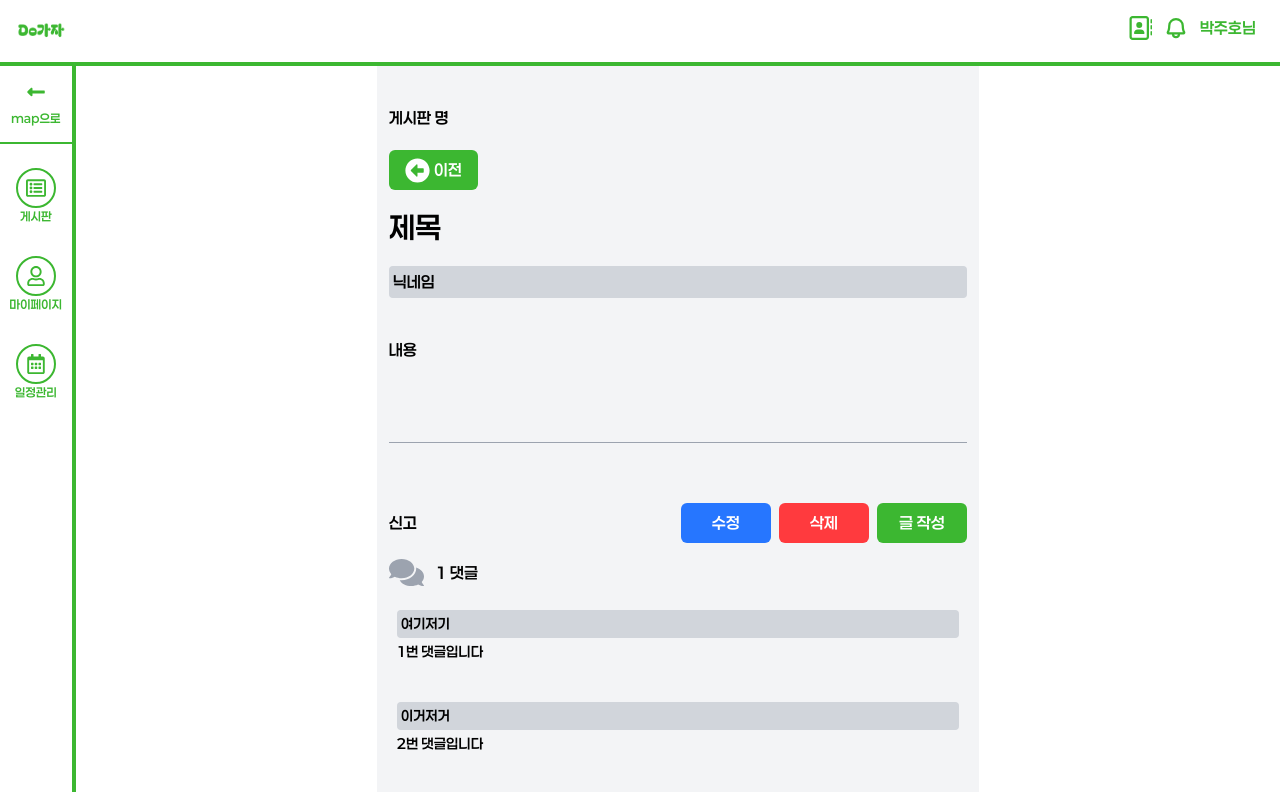
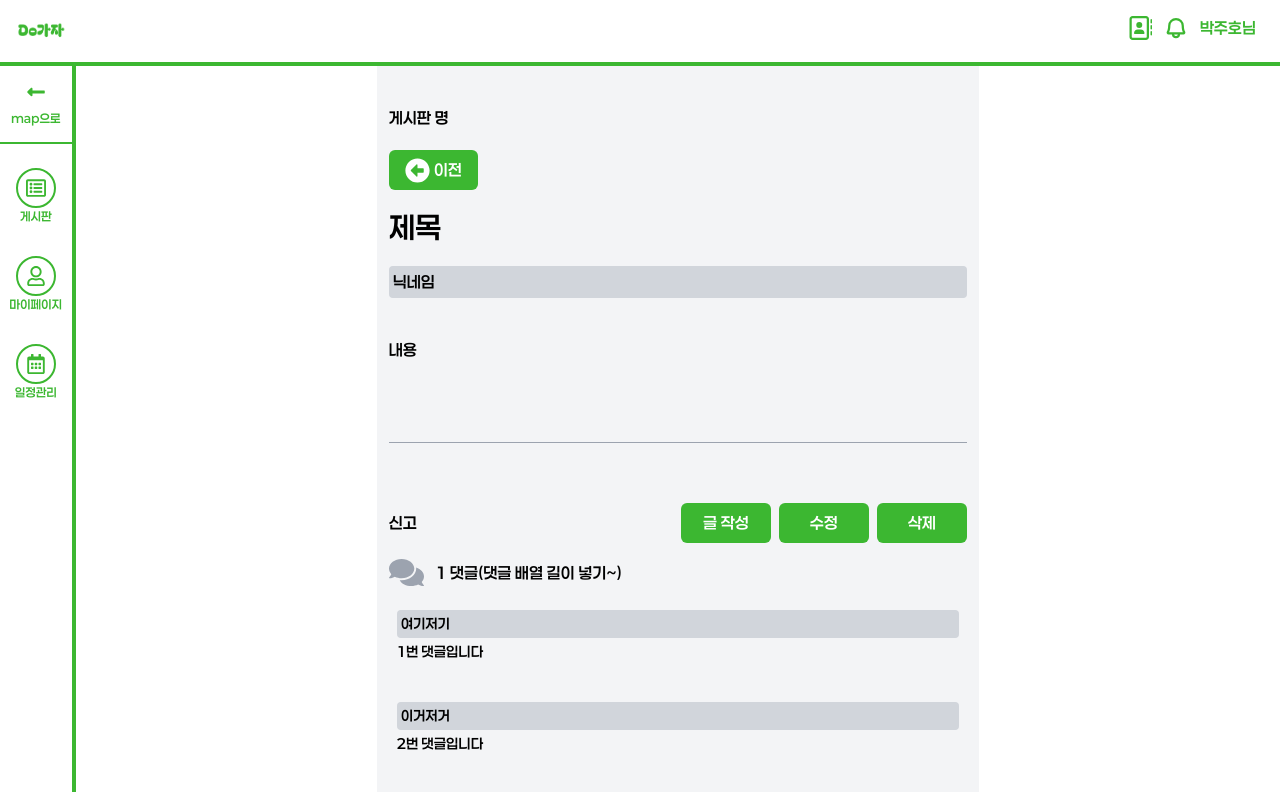
Before and after one commit to seongyu-Kim/dogaja-frontend, a Next.js app: page /board/findFriend/1 in a window 1280 px wide. Shown: the top 792 px of the page. Built offline with nearby package versions, Linux system fonts and the light colour scheme.

Commit message:
Feat: 임시 값 추가 a = true

```diff
--- a/src/app/(route)/board/findFriend/[findFriendId]/page.tsx
+++ b/src/app/(route)/board/findFriend/[findFriendId]/page.tsx
@@ -27,6 +27,7 @@ const testList = [
 
 export default async function FindFriendId({ params }: PostIdProps) {
   const { findFriendId } = params;
+  const a = true; //임시 추후 유저 데이터 값으로 버튼 필터링
   return (
     <div className="flex justify-center">
       <div className="flex flex-col w-[50%] h-auto gap-5 pt-10 px-3 bg-gray-100">
@@ -59,24 +60,6 @@ export default async function FindFriendId({ params }: PostIdProps) {
             <div className="flex gap-2">
               <Button
                 style={{
-                  backgroundColor: "bg-mainBlue",
-                  hoverColor: "hover:bg-mainBlueHover",
-                  width: "w-[90px]",
-                }}
-              >
-                수정
-              </Button>
-              <Button
-                style={{
-                  backgroundColor: "bg-mainRed",
-                  hoverColor: "hover:bg-mainRedHover",
-                  width: "w-[90px]",
-                }}
-              >
-                삭제
-              </Button>
-              <Button
-                style={{
                   backgroundColor: "bg-mainColor",
                   hoverColor: "hover:bg-mainHover",
                   width: "w-[90px]",
@@ -84,11 +67,33 @@ export default async function FindFriendId({ params }: PostIdProps) {
               >
                 글 작성
               </Button>
+              {a && (
+                <Button
+                  style={{
+                    backgroundColor: "bg-mainColor",
+                    hoverColor: "hover:bg-mainHover",
+                    width: "w-[90px]",
+                  }}
+                >
+                  수정
+                </Button>
+              )}
+              {a && (
+                <Button
+                  style={{
+                    backgroundColor: "bg-mainColor",
+                    hoverColor: "hover:bg-mainHover",
+                    width: "w-[90px]",
+                  }}
+                >
+                  삭제
+                </Button>
+              )}
             </div>
           </div>
           <div className="flex gap-3 items-center">
             <FaComments className="w-[35px] h-[35px] text-gray-400" />
-            <p>{1} 댓글</p>
+            <p>{1} 댓글(댓글 배열 길이 넣기~)</p>
           </div>
           <div>
             <CommentList list={testList} />
```
